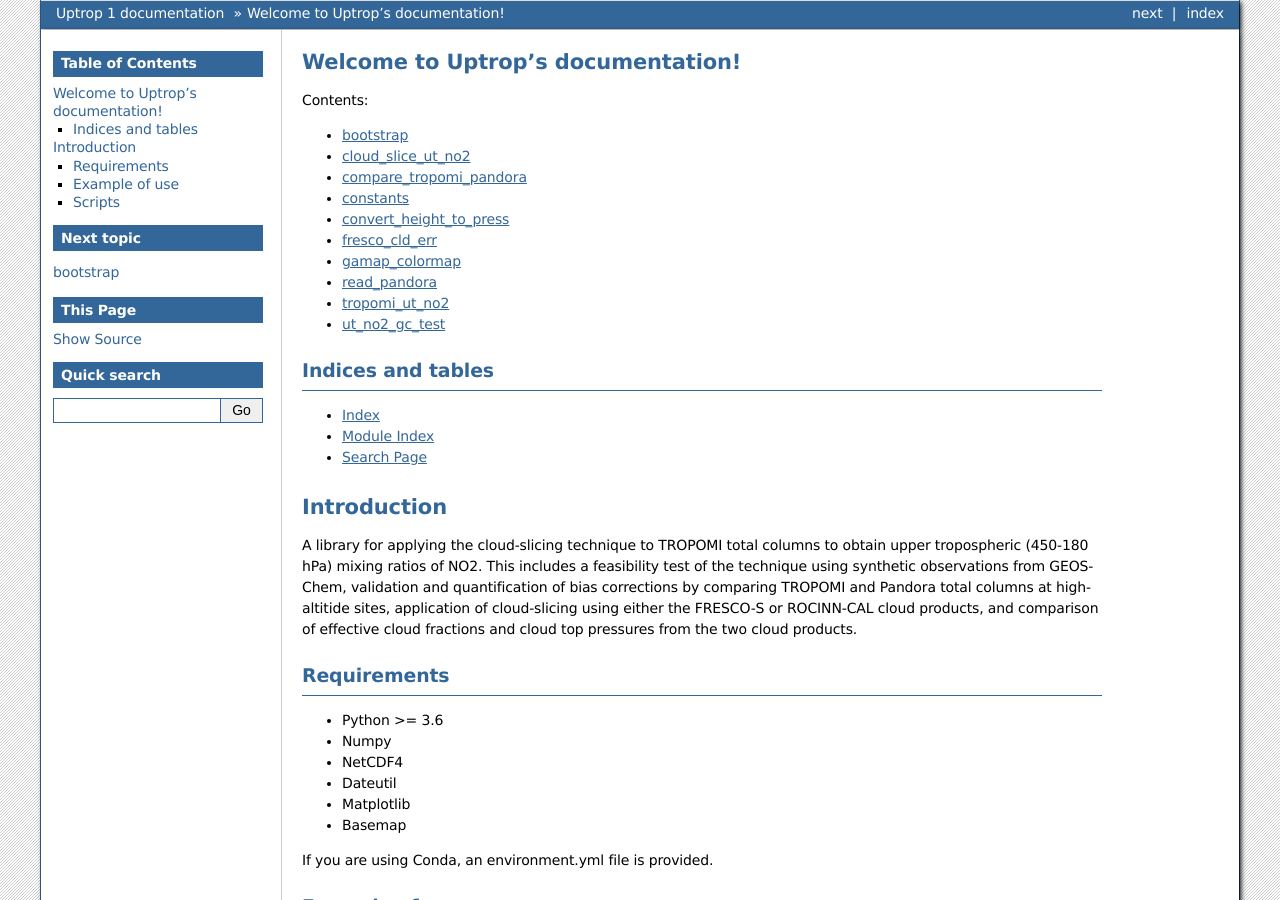
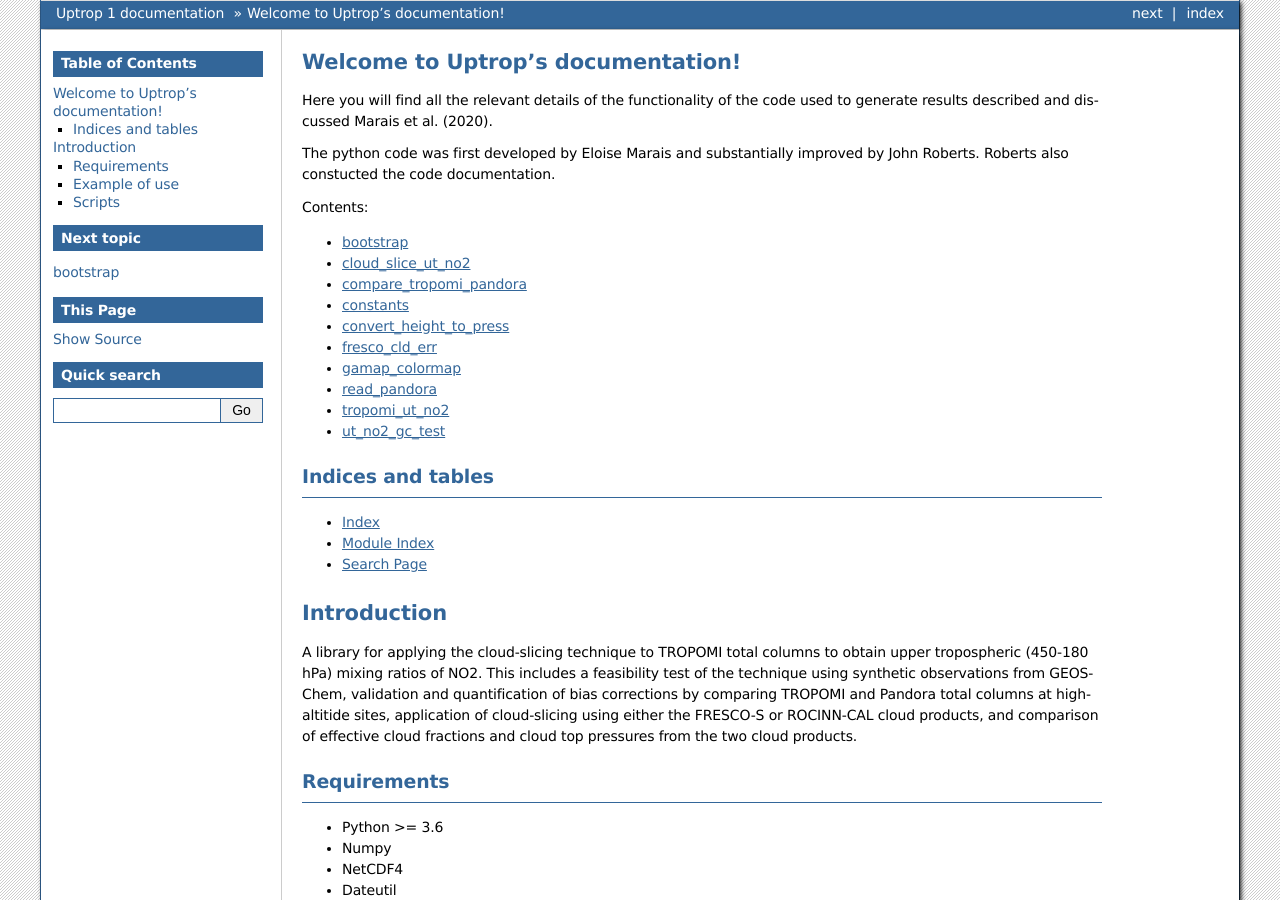
Before and after one commit to eamarais/erc-uptrop, a Sphinx documentation site: the page built from docs/source/index.rst, in a window 1280 px wide and 900 px high. Built offline with Sphinx 7.4.7, drawn with Linux system fonts in a browser that asks for light colours.

Commit message:
Update index.rst

```diff
--- a/docs/source/index.rst
+++ b/docs/source/index.rst
@@ -5,6 +5,9 @@
 
 Welcome to Uptrop's documentation!
 ==================================
+Here you will find all the relevant details of the functionality of the code used to generate results described and discussed Marais et al. (2020).
+
+The python code was first developed by Eloise Marais and substantially improved by John Roberts. Roberts also constucted the code documentation.
 
 .. toctree::
    :maxdepth: 2
```
